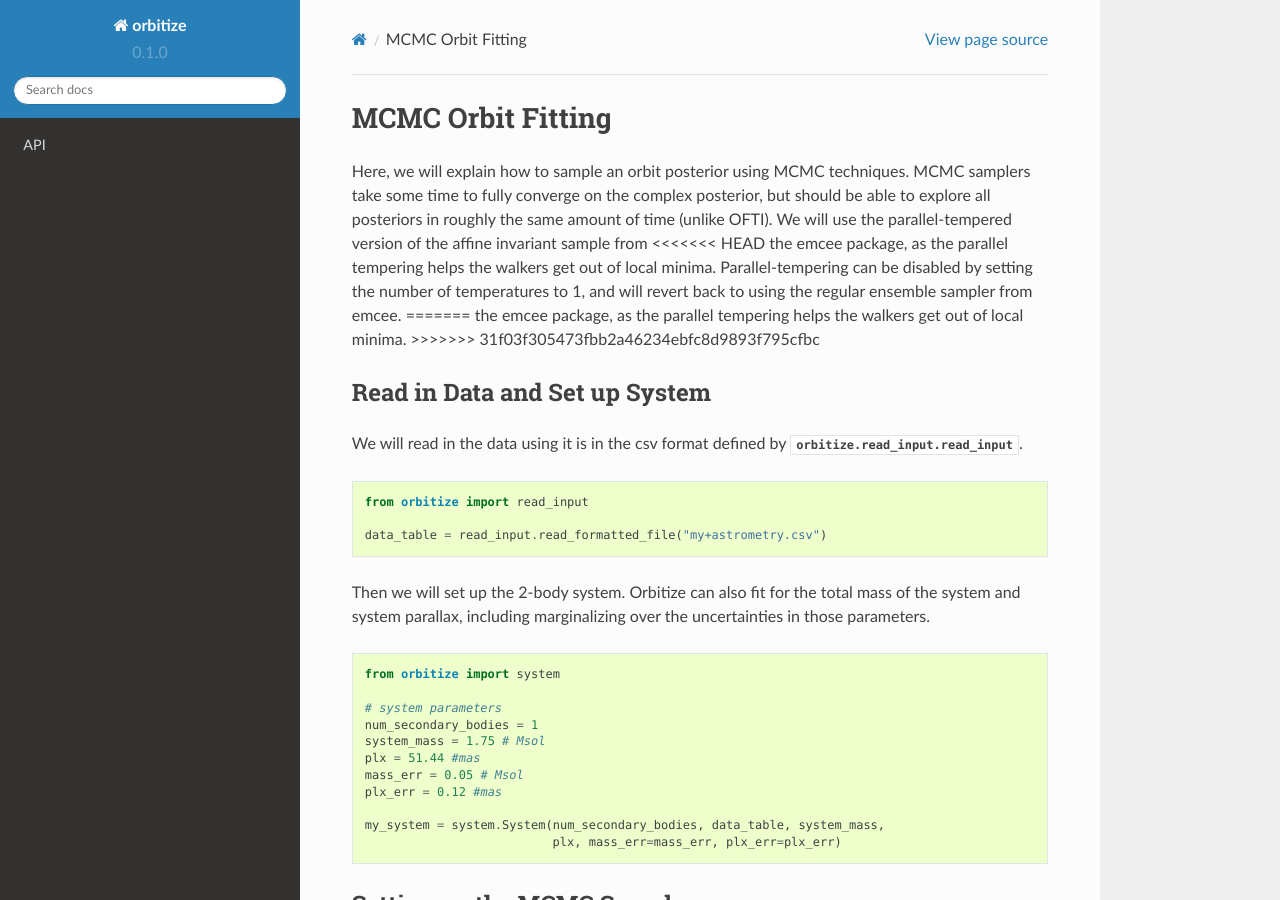
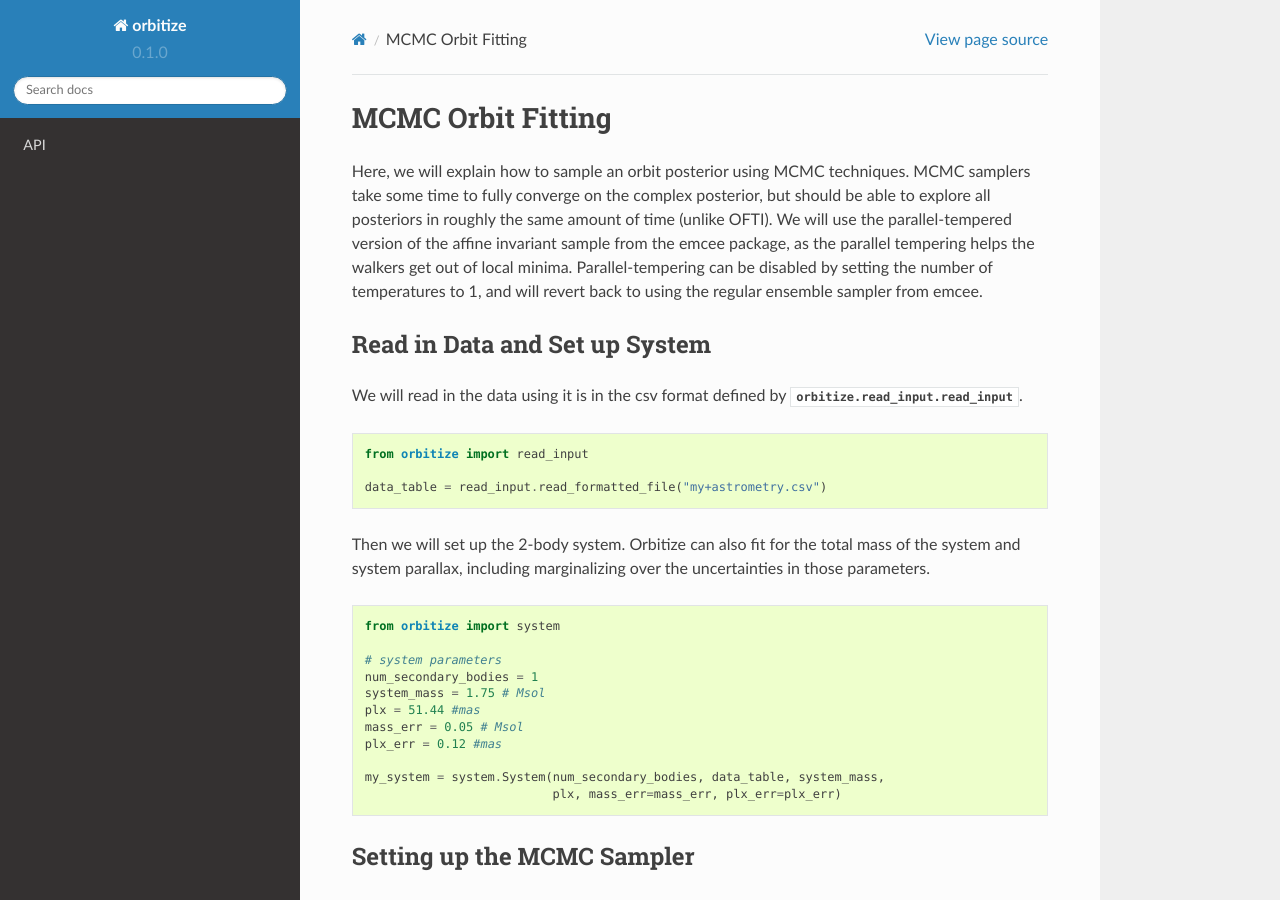
Before and after one commit to sblunt/orbitize, a Sphinx documentation site: the page built from docs/mcmc.rst, in a window 1280 px wide and 900 px high. Built offline with Sphinx 7.4.7 and the Read the Docs theme 2.0.0, drawn with Linux system fonts in a browser that asks for light colours.

Commit message:
didn't commit merge conflict fix last time

```diff
--- a/docs/mcmc.rst
+++ b/docs/mcmc.rst
@@ -5,13 +5,9 @@ MCMC Orbit Fitting
 Here, we will explain how to sample an orbit posterior using MCMC techniques. MCMC samplers take some time
 to fully converge on the complex posterior, but should be able to explore all posteriors in roughly the same
 amount of time (unlike OFTI). We will use the parallel-tempered version of the affine invariant sample from
-<<<<<<< HEAD
 the emcee package, as the parallel tempering helps the walkers get out of local minima. Parallel-tempering can
 be disabled by setting the number of temperatures to 1, and will revert back to using the regular ensemble
 sampler from emcee.
-=======
-the emcee package, as the parallel tempering helps the walkers get out of local minima.
->>>>>>> 31f03f305473fbb2a46234ebfc8d9893f795cfbc
 
 Read in Data and Set up System
 -------------------------------
```
